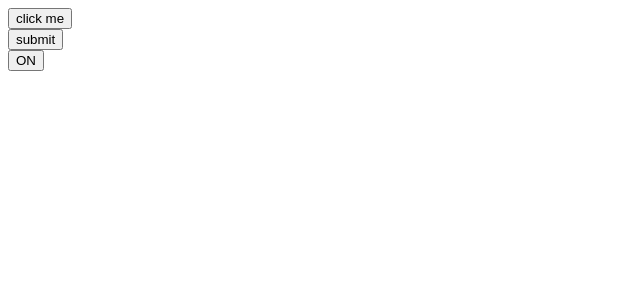
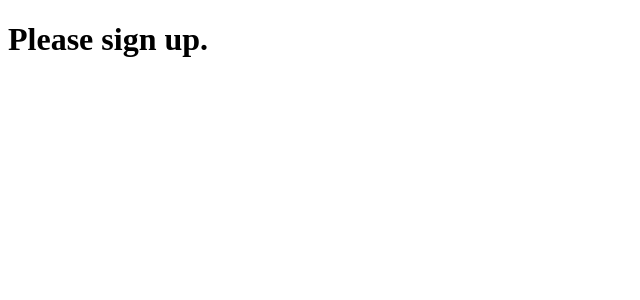
Before and after one commit to NikitosBarboc/React-travel, a React (Create React App) app in the folder react-travel/: page / in a window 1280 px wide. Shown: the top 300 px of the page, without its empty margins (0-640 px from the left). Built offline with nearby package versions, Linux system fonts and the light colour scheme.

Commit message:
feat: start lesson numder 7 (Conditional Rendering)

```diff
--- /dev/null
+++ b/react-travel/src/07_conditional-rendering/Greeting.tsx
@@ -0,0 +1,19 @@
+import React from 'react';
+
+type greetingProps = {
+  isLoggedIn: boolean
+}
+function UserGreeting() {
+  return <h1>Welcome back</h1>;
+}
+function GuestGreeting() {
+  return <h1>Please sign up.</h1>;
+}
+function Greeting(props: greetingProps) {
+  const { isLoggedIn } = props;
+  if (isLoggedIn) {
+    return <UserGreeting />;
+  }
+  return <GuestGreeting />;
+}
+export default Greeting;
--- a/react-travel/src/index.tsx
+++ b/react-travel/src/index.tsx
@@ -1,17 +1,13 @@
 import React from 'react';
 import ReactDOM from 'react-dom/client';
-import Button from './06_handeling-events/Button';
-import Form from './06_handeling-events/form';
-import Toggle from './06_handeling-events/Toggle';
+import Greeting from './07_conditional-rendering/Greeting';
 
 const root = ReactDOM.createRoot(
   document.getElementById('root') as HTMLElement,
 );
 root.render(
   <React.StrictMode>
-    <Button text="click me" className="button" event={() => { console.log('click'); }} />
-    <Form message="submit" />
-    <Toggle />
+    <Greeting isLoggedIn={false} />
   </React.StrictMode>,
 );
 
```
